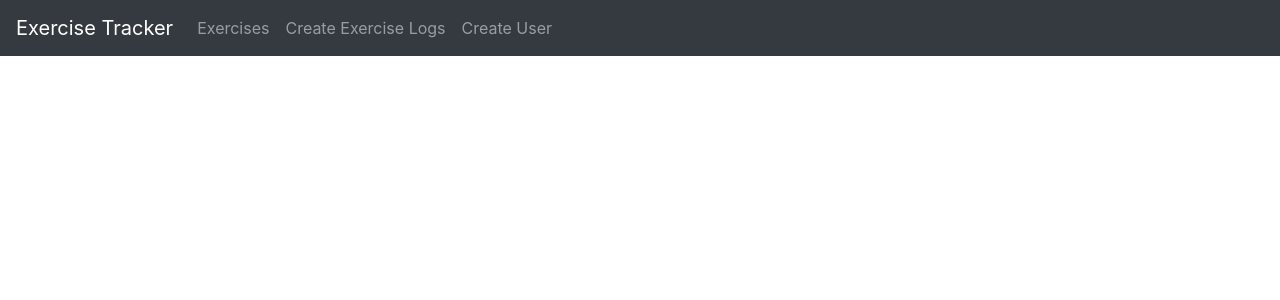
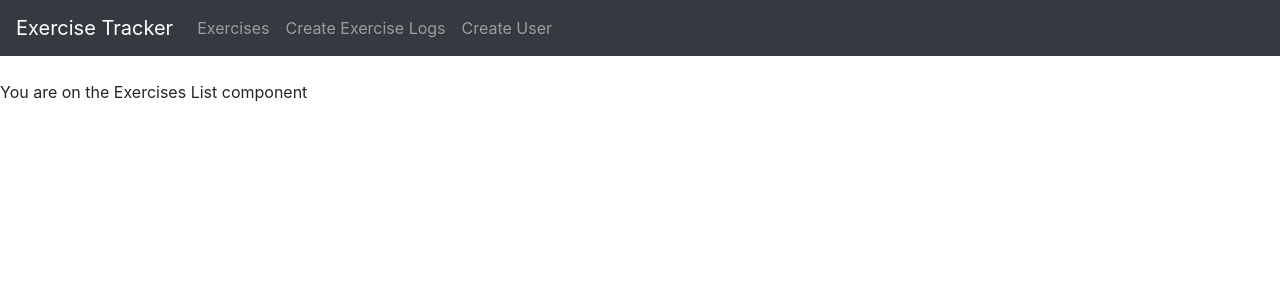
Before and after one commit to rui-watanabe/mern-start-app, a React (Create React App) app: page / in a window 1280 px wide. Shown: the top 300 px of the page. Built offline with nearby package versions, Linux system fonts and the light colour scheme.

Commit message:
create be the basic comonents

```diff
--- a/src/App.js
+++ b/src/App.js
@@ -3,20 +3,20 @@ import { BrowserRouter as Router, Route } from 'react-router-dom';
 import 'bootstrap/dist/css/bootstrap.min.css';
 
 import Navbar from './components/navbar.component';
-// import ExercisesList from './components/exercises-list.component';
-// import EditExercise from './components/edit-exercises.component';
-// import CreateExercise from './components/create-exercise.component';
-// import CreateUser from './components/create-user.component';
+import ExercisesList from './components/exercises-list.component';
+import EditExercise from './components/edit-exercises.component';
+import CreateExercise from './components/create-exercise.component';
+import CreateUser from './components/create-user.component';
 
 function App() {
   return (
     <Router>
       <Navbar />
       <br/>
-      {/* <Route path="/" exact component={ExercisesList} />
+      <Route path="/" exact component={ExercisesList} />
       <Route path="/edit/:id" component={EditExercise} />
       <Route path="/create" component={CreateExercise} />
-      <Route path="/user" component={CreateUser} /> */}
+      <Route path="/user" component={CreateUser} />
     </Router>
   );
 }
--- a/src/components/create-exercise.component.js
+++ b/src/components/create-exercise.component.js
@@ -0,0 +1,11 @@
+import React from 'react';
+
+const CreateExercise = () => {
+  return(
+    <div>
+      <p>You are on the Create Exercise component</p>
+    </div>
+  )
+};
+
+export default CreateExercise;
--- a/src/components/create-user.component.js
+++ b/src/components/create-user.component.js
@@ -0,0 +1,11 @@
+import React from 'react';
+
+const CreateUser = () => {
+  return(
+    <div>
+      <p>You are on the Create User component</p>
+    </div>
+  )
+};
+
+export default CreateUser;
--- a/src/components/edit-exercises.component.js
+++ b/src/components/edit-exercises.component.js
@@ -0,0 +1,11 @@
+import React from 'react';
+
+const EditExercise = () => {
+  return(
+    <div>
+      <p>You are on the Edit Exercise component</p>
+    </div>
+  )
+};
+
+export default EditExercise;
--- a/src/components/exercises-list.component.js
+++ b/src/components/exercises-list.component.js
@@ -0,0 +1,11 @@
+import React from 'react';
+
+const ExercisesList = () => {
+  return(
+    <div>
+      <p>You are on the Exercises List component</p>
+    </div>
+  )
+};
+
+export default ExercisesList;
```
